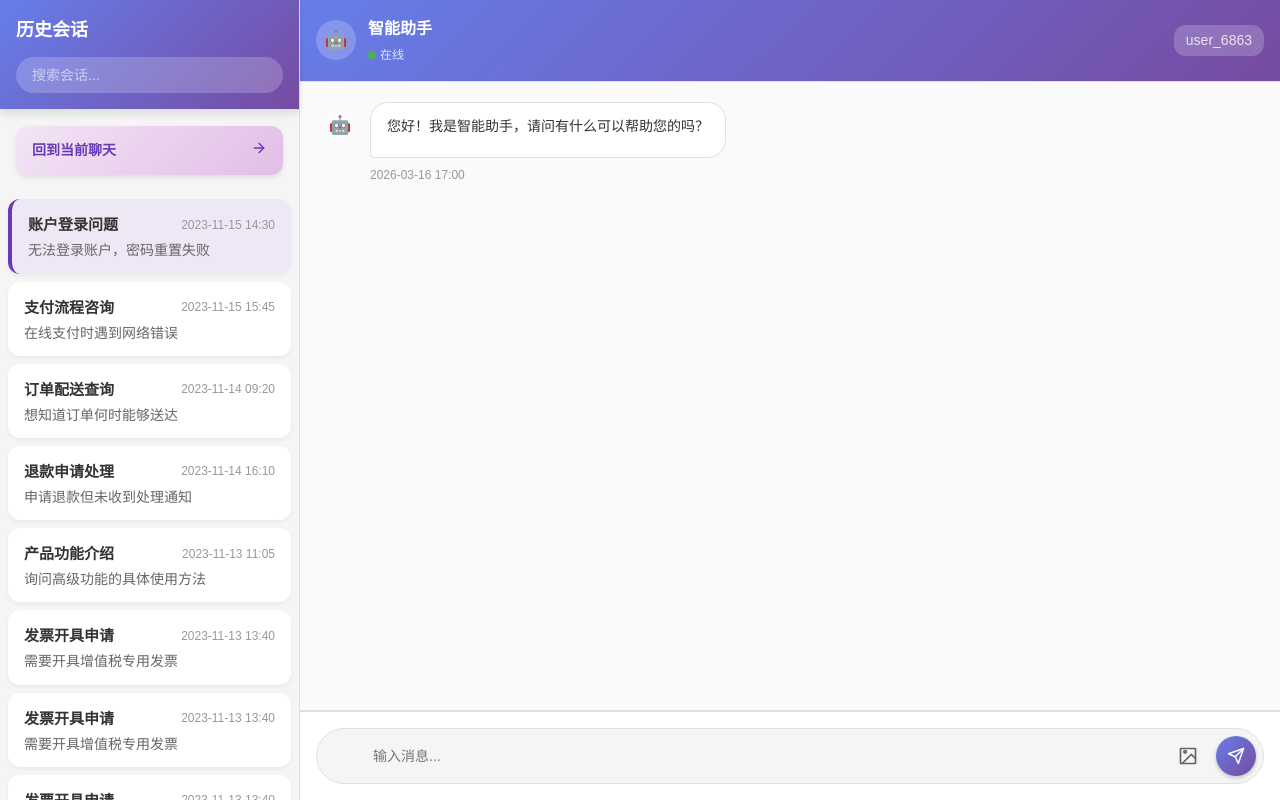
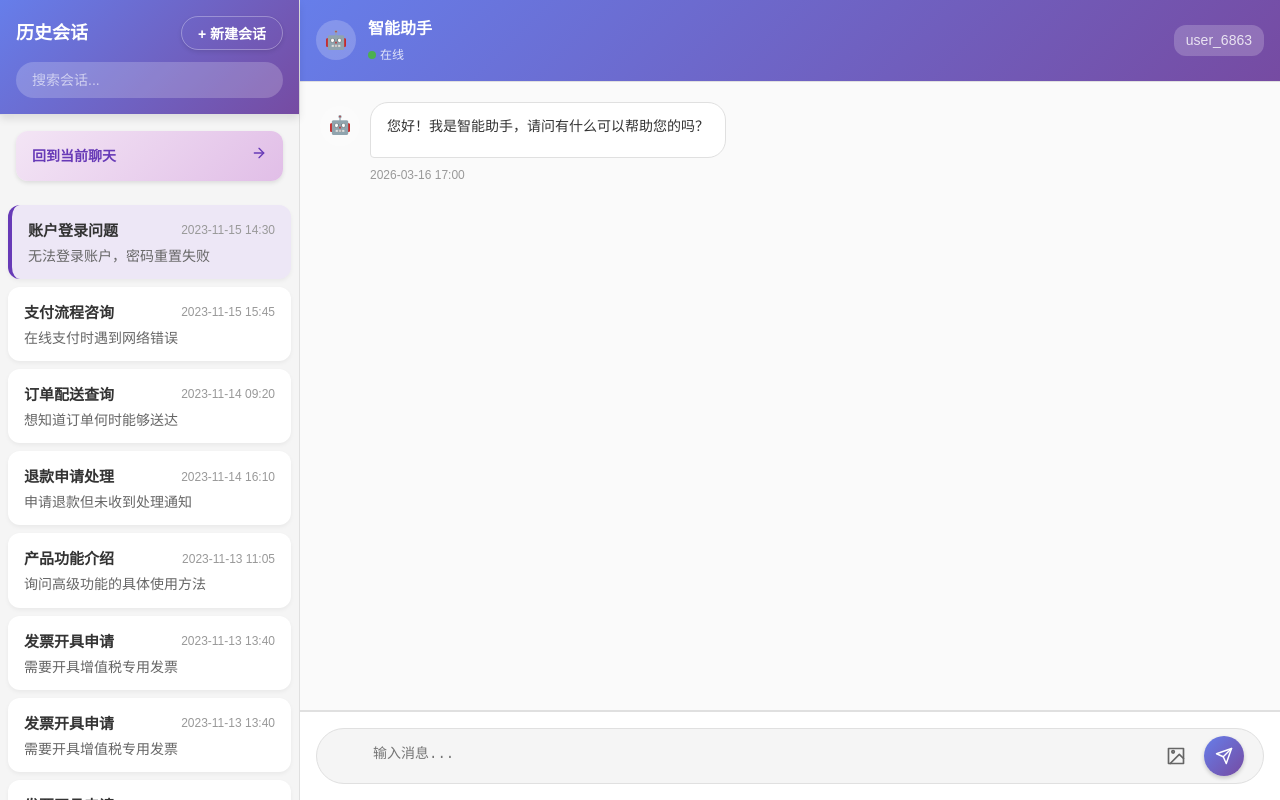
Before and after one commit to chenhui9392/opsMind, a Vue app: page / in a window 1280 px wide. Built offline with nearby package versions, Linux system fonts and the light colour scheme.

Commit message:
feat:添加新建会话，聊天框高度优化

```diff
--- a/public/floating-ball.html
+++ b/public/floating-ball.html
@@ -2,7 +2,7 @@
  * @Author: hui.chenn
  * @Description:
  * @Date: 2026-03-18 20:04:58
- * @LastEditTime: 2026-03-18 20:39:50
+ * @LastEditTime: 2026-03-19 11:30:58
  * @LastEditors: hui.chenn
 -->
 <!DOCTYPE html>
--- a/src/components/ChatInput.vue
+++ b/src/components/ChatInput.vue
@@ -12,12 +12,14 @@
 
     <!-- 输入区域 -->
     <div class="chat-input-wrapper">
-      <input
-        type="text"
+      <textarea
         v-model="inputMessage"
         class="chat-input"
         placeholder="输入消息..."
         @keydown.enter.prevent="handleEnterKey"
+        @input="autoResize"
+        rows="1"
+        :style="{ maxHeight: '500px' }"
       />
       <div class="input-actions">
         <input
@@ -55,6 +57,10 @@ export default {
       uploadedImages: [],
       isUploading: false
     }
+  },
+  mounted() {
+    // 初始化textarea高度
+    this.autoResize()
   },
   computed: {
     charCount() {
@@ -112,6 +118,8 @@ export default {
       this.inputMessage = ''
       this.uploadedImages = []
       this.$refs.fileInput.value = ''
+      // 重置textarea高度
+      this.resetResize()
     },
     /**
      * 删除图片
@@ -119,6 +127,31 @@ export default {
      */
     deleteImage(index) {
       this.uploadedImages.splice(index, 1)
+    },
+
+    /**
+     * 重置textarea高度
+     */
+    resetResize() {
+      const textarea = this.$el.querySelector('.chat-input')
+      if (textarea) {
+        // 重置高度，以便正确计算
+        textarea.style.height = '54px'
+      }
+    },
+
+    /**
+     * 自动调整textarea高度
+     */
+    autoResize() {
+      const textarea = this.$el.querySelector('.chat-input')
+      if (textarea) {
+        // 重置高度，以便正确计算
+        textarea.style.height = '54px'
+        // 设置新高度，不超过最大高度
+        const newHeight = Math.min(textarea.scrollHeight, 500)
+        textarea.style.height = `${newHeight}px`
+      }
     }
   }
 }
@@ -189,11 +222,14 @@ export default {
   padding: 16px;
   background-color: #ffffff;
   border-top: 1px solid #e0e0e0;
+  min-height: 88px;
+  display: flex;
+  align-items: center;
 }
 
 .chat-input {
   width: 100%;
-  padding: 16px 16px 16px 56px;
+  padding: 16px 100px 16px 56px;
   border: 1px solid #e0e0e0;
   border-radius: 28px;
   font-size: 14px;
@@ -202,6 +238,9 @@ export default {
   background-color: #f5f5f5;
   min-height: 56px;
   box-sizing: border-box;
+  resize: none;
+  overflow-y: auto;
+  line-height: 1.4;
 }
 
 .chat-input:focus {
@@ -211,12 +250,13 @@ export default {
 
 .input-actions {
   position: absolute;
-  right: 24px;
-  top: 50%;
+  right: 36px;
+  bottom: 4px;
   transform: translateY(-50%);
   display: flex;
   align-items: center;
   gap: 8px;
+  z-index: 10;
 }
 
 .file-input {
--- a/src/components/Contacts.vue
+++ b/src/components/Contacts.vue
@@ -1,9 +1,10 @@
 <template>
   <div class="contacts">
     <ContactsHeader
-      @search="handleSearch"
-      @clear-search="clearSearch"
-    />
+    @search="handleSearch"
+    @clear-search="clearSearch"
+    @create-new-session="$emit('create-new-session')"
+  />
     <div class="back-to-current" v-if="!isCurrentChatSelected" @click="$emit('back-to-current')">
       <div class="back-to-current-text">回到当前聊天</div>
       <div class="back-to-current-icon">
--- a/src/components/ContactsHeader.vue
+++ b/src/components/ContactsHeader.vue
@@ -1,6 +1,11 @@
 <template>
   <div class="contacts-header">
-    <h2>{{ title }}</h2>
+    <div class="header-top">
+      <h2>{{ title }}</h2>
+      <button class="new-session-button" @click="createNewSession">
+        + 新建会话
+      </button>
+    </div>
     <div class="search-container">
       <input
         type="text"
@@ -46,6 +51,9 @@ export default {
     clearSearch() {
       this.searchQuery = ''
       this.$emit('clear-search')
+    },
+    createNewSession() {
+      this.$emit('create-new-session')
     }
   },
   watch: {
@@ -68,11 +76,37 @@ export default {
   box-shadow: 0 4px 8px rgba(0, 0, 0, 0.1);
 }
 
+.header-top {
+  display: flex;
+  justify-content: space-between;
+  align-items: center;
+  width: 100%;
+}
+
 .contacts-header h2 {
   margin: 0;
   font-size: 18px;
   color: white;
   font-weight: 600;
+}
+
+.new-session-button {
+  padding: 6px 16px;
+  border: 1px solid rgba(255, 255, 255, 0.3);
+  border-radius: 20px;
+  background-color: transparent;
+  color: white;
+  font-weight: bold;
+  font-size: 14px;
+  cursor: pointer;
+  transition: all 0.3s ease;
+  box-shadow: 0 2px 4px rgba(0, 0, 0, 0.1);
+}
+
+.new-session-button:hover {
+  background-color: rgba(255, 255, 255, 0.1);
+  transform: translateY(-1px);
+  box-shadow: 0 4px 8px rgba(0, 0, 0, 0.15);
 }
 
 .search-container {
--- a/src/components/MainApp.vue
+++ b/src/components/MainApp.vue
@@ -9,6 +9,7 @@
         :currentChatSession="currentChatSession"
         @select="selectContact"
         @back-to-current="backToCurrentChat"
+        @create-new-session="createNewSession"
       />
       <div class="resize-handle" @mousedown="startResizing"></div>
     </div>
@@ -342,6 +343,36 @@ export default {
       if (chatComponent && chatComponent.scrollToBottom) {
         chatComponent.scrollToBottom()
       }
+    },
+    /**
+     * 创建新会话
+     */
+    createNewSession() {
+      // 保存当前会话的消息
+      if (this.currentChatSession) {
+        this.messageStore[this.currentChatSession] = [...this.messages]
+      }
+
+      // 生成新的会话ID
+      const newSessionId = Date.now()
+
+      // 更新当前会话和选中的联系人
+      this.currentChatSession = newSessionId
+      this.selectedContact = newSessionId
+      this.showInput = true
+
+      // 初始化新会话的消息
+      this.messages = [
+        {
+          sender: 'bot',
+          text: '您好！我是智能助手，请问有什么可以帮助您的吗？',
+          time: new Date().toLocaleString('zh-CN'),
+          images: []
+        }
+      ]
+
+      // 保存到消息存储
+      this.messageStore[newSessionId] = [...this.messages]
     }
   },
   mounted() {
--- a/vite.config.js
+++ b/vite.config.js
@@ -1,7 +1,42 @@
+/*
+ * @Author: hui.chenn
+ * @Description:
+ * @Date: 2026-03-17 18:17:56
+ * @LastEditTime: 2026-03-19 10:23:45
+ * @LastEditors: hui.chenn
+ */
 import { defineConfig } from 'vite'
 import vue from '@vitejs/plugin-vue'
 
 export default defineConfig({
   plugins: [vue()],
-  base: './'
+  base: './',
+  build: {
+    minify: 'terser',
+    terserOptions: {
+      compress: {
+        drop_console: true,
+        drop_debugger: true,
+        passes: 2
+      },
+      mangle: {
+        toplevel: true
+      }
+    },
+    rollupOptions: {
+      output: {
+        manualChunks: {
+          vendor: ['vue'],
+          marked: ['marked']
+        },
+        compact: true
+      },
+      treeshake: {
+        moduleSideEffects: false,
+        propertyReadSideEffects: false
+      }
+    },
+    sourcemap: false,
+    target: 'es2015'
+  }
 })
```
Also changed, not shown: main.js (+49 -5 lines), package.json (+25 -2 lines), src/utils/menu.js (+9 -9 lines), 2 other files (tests, documents, lock files or other folders).
